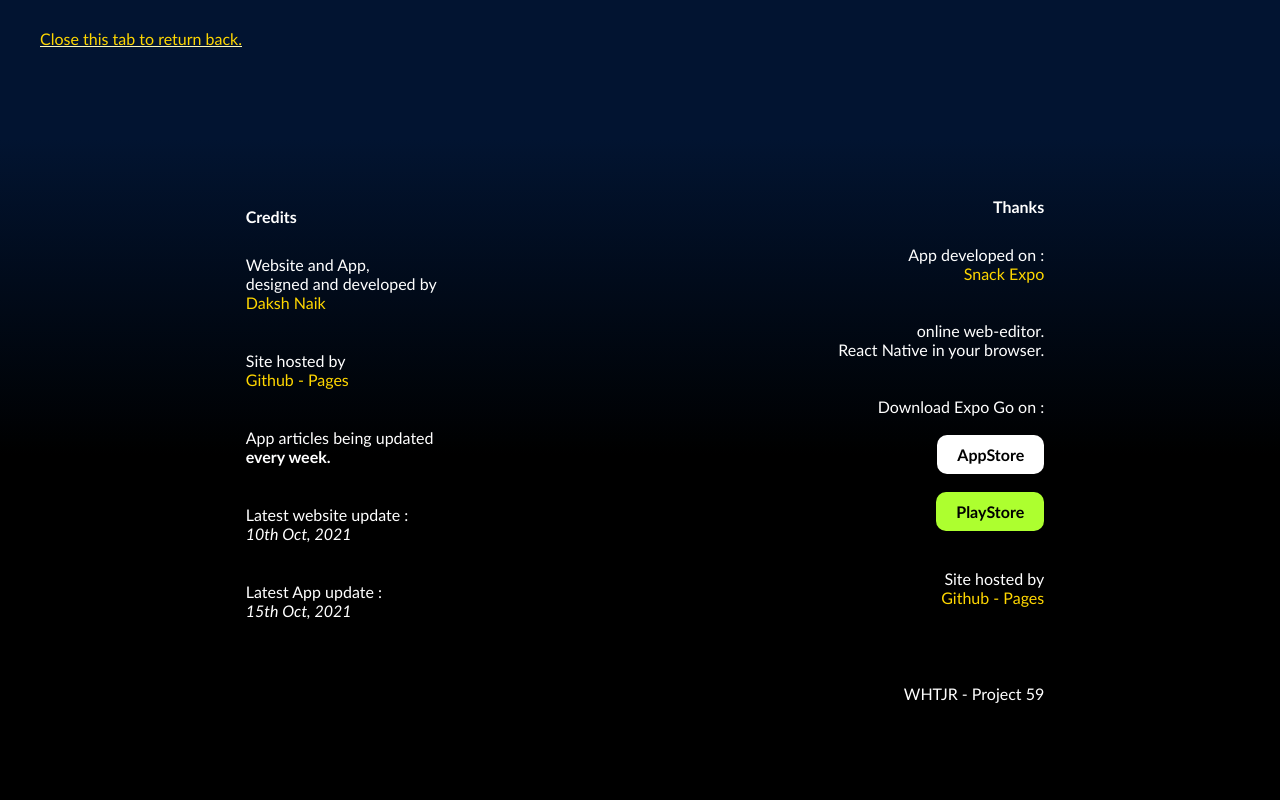
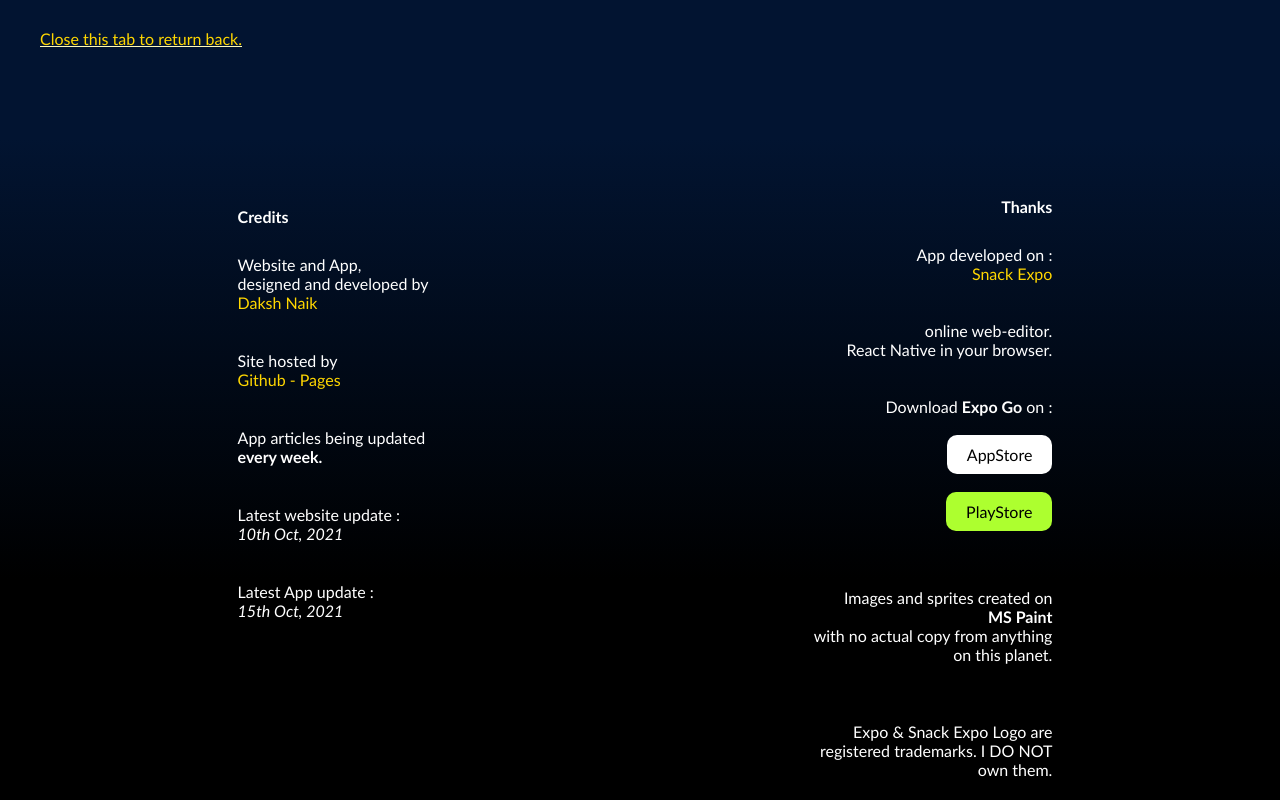
Before and after one commit to Daksh-Naik/The-Weekly-Herald, a plain HTML site: page webpage.html in a window 1280 px wide. Shown: the part 900-1700 px from the top of the page. Drawn offline with Linux system fonts and the light colour scheme.

Commit message:
Update webpage.html

```diff
--- a/webpage.html
+++ b/webpage.html
@@ -47,7 +47,7 @@
     </div>
     <div
     class="prev"
-    data-snack-id="@dakshdnaik/project-c59"
+    data-snack-id="@dakshdnaik/the-weekly-herald"
     data-snack-platform="web"
     data-snack-preview="true"
     data-snack-theme="dark"
@@ -64,8 +64,8 @@
     <div class="introd">
         <a href="index.html" id="close">Close this tab to return back.</a>
     </div>
-    <section class="footer reveal">
-        <div class="credits">
+    <section class="footer">
+        <div class="credits reveal">
             <h4>Credits</h4>
             <p>Website and App,
                 designed and developed by
@@ -84,7 +84,7 @@
                 <cite>15th Oct, 2021</cite>
             </p>
         </div>
-        <div class="advert">
+        <div class="advert reveal">
             <h4>Thanks</h4>
             <p>App developed on :
                 <a href="https://expo.dev" target="_blank" rel="norefferrer">Snack Expo</a>
@@ -92,22 +92,33 @@
                 online web-editor.
                 React Native in your browser.
                 <br>
-                Download Expo Go on :
+                Download <strong>Expo Go</strong> on :
             </p>
-            <a class="footer-advert"
+            <a
                     href="https://itunes.apple.com/app/apple-store/id982107779"
                     target="_blank"
                     rel="norefferer"
-                    style="background-color: white;"
+                    class="aps"
                 >AppStore</a>
             <br>
-            <a class="footer-advert 1"
+            <a
                     href="https://play.google.com/store/apps/details?id=host.exp.exponent&referrer=www"
                     target="_blank"
                     rel="norefferer"
-                    style="background-color: greenyellow;"
+                    class="pls"
                 >PlayStore</a>
             <br>
+            <p>
+                Images and sprites created on
+                <strong>MS Paint</strong>
+                with no actual copy from anything
+                on this planet.
+            </p>
+            <p>
+                Expo & Snack Expo Logo are
+                registered trademarks. I DO NOT
+                own them.
+            </p>
             <p>Site hosted by
                 <a href="https://github.com/" target="_blank" rel="norefferer">Github - Pages</a>
             </p>
@@ -159,9 +170,9 @@
         }
         function initscroll() {
             if (document.body.scrollTop > 80 || document.documentElement.scrollTop > 60) {
-                scrollselec.style.display = "block";
+                scrollselec.style.right = '20px';
             } else {
-                scrollselec.style.display = "none";
+                scrollselec.style.right = '-50px';
             }
         }
         scrollselec.onclick = () => {
```
